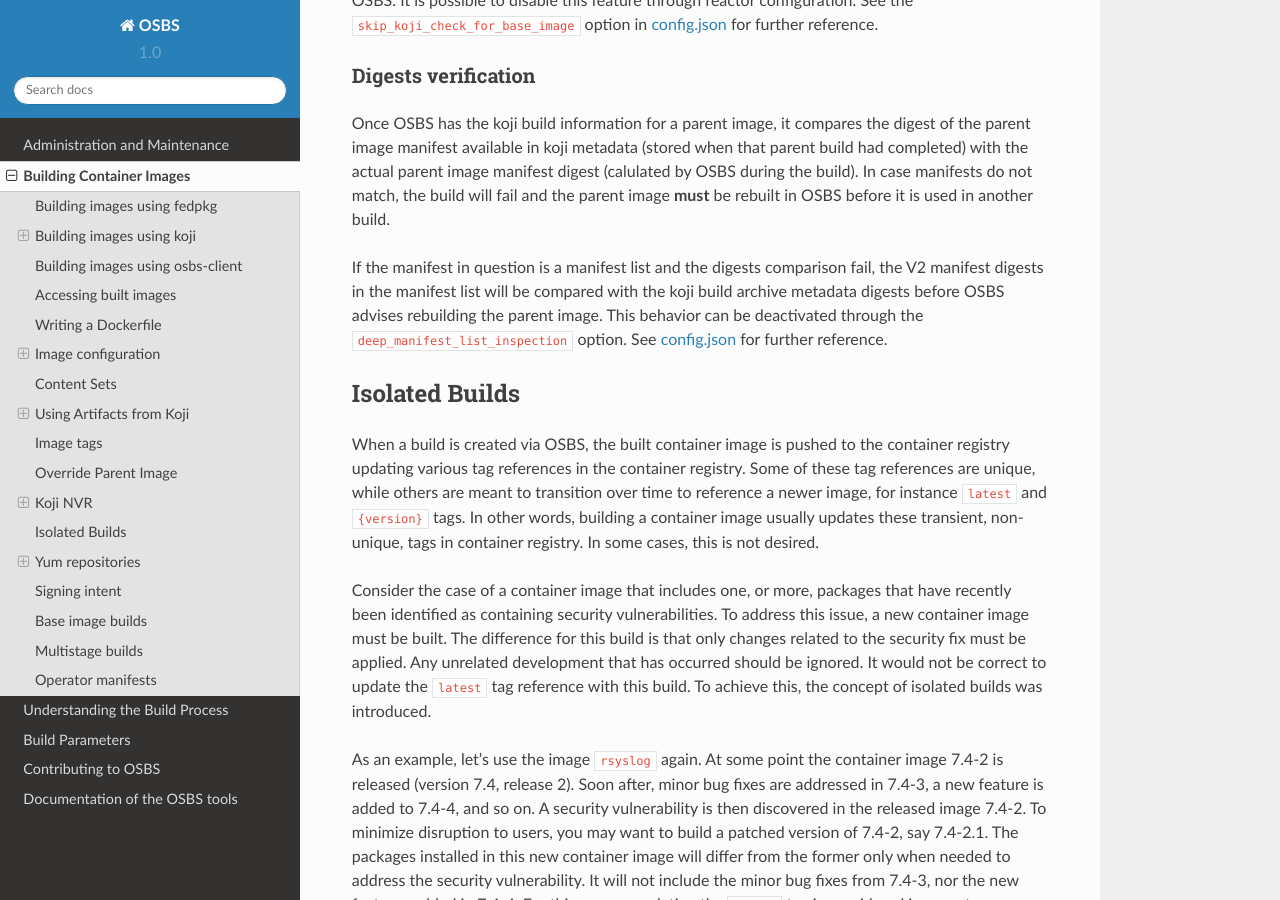
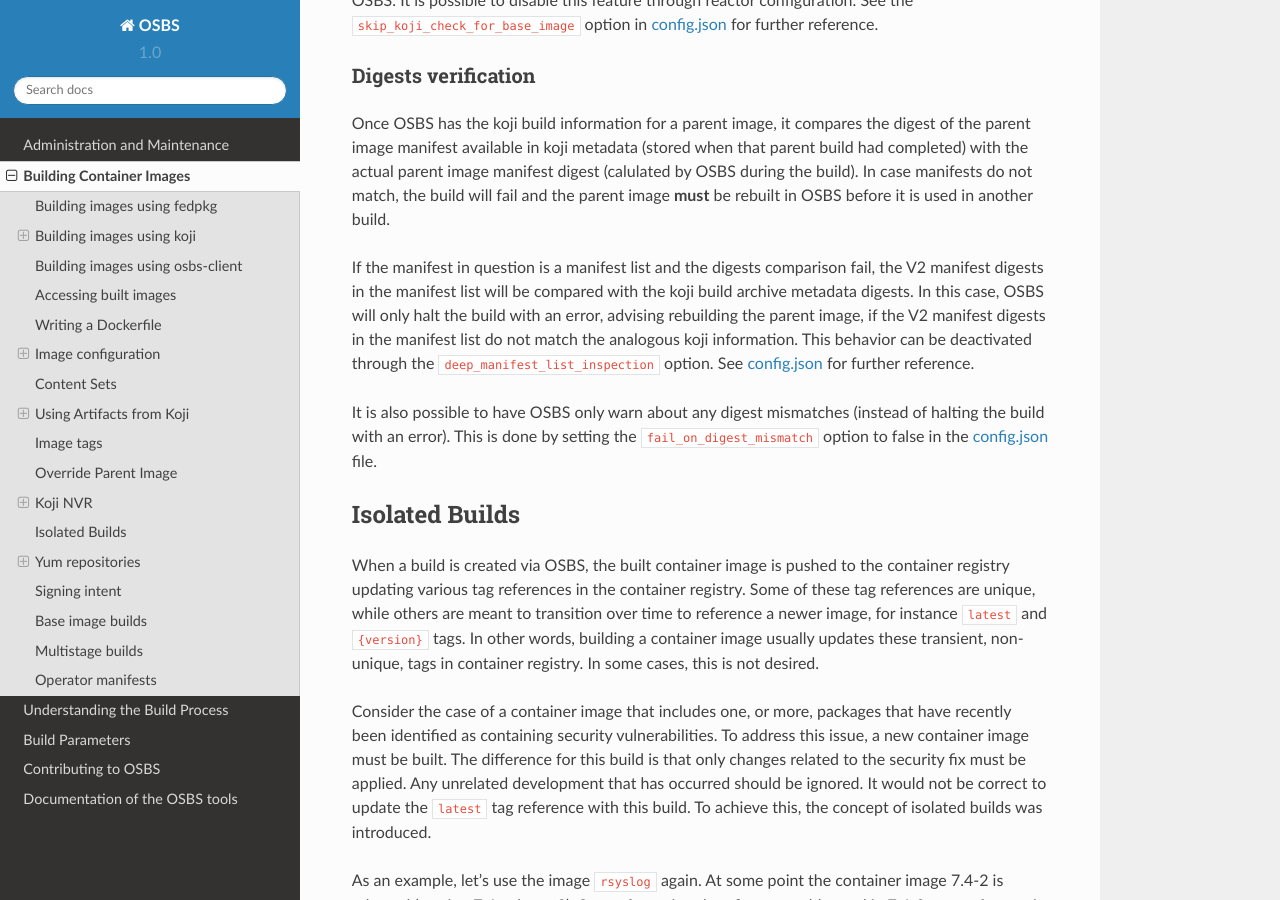
Before and after one commit to containerbuildsystem/osbs-docs, a Sphinx documentation site: the page built from docs/users.rst, in a window 1280 px wide and 900 px high, scrolled down 13243 px. Built offline with Sphinx 7.4.7 and the Read the Docs theme 2.0.0, drawn with Linux system fonts in a browser that asks for light colours.

Commit message:
Improve documentation for manifest digest checks
* OSBS-7813

Signed-off-by: Athos Ribeiro <athos@redhat.com>

```diff
--- a/docs/users.rst
+++ b/docs/users.rst
@@ -710,9 +710,15 @@
 
 If the manifest in question is a manifest list and the digests comparison fail,
 the V2 manifest digests in the manifest list will be compared with the koji
-build archive metadata digests before OSBS advises rebuilding the parent image.
-This behavior can be deactivated through the ``deep_manifest_list_inspection``
+build archive metadata digests. In this case, OSBS will only halt the build
+with an error, advising rebuilding the parent image, if the V2 manifest digests
+in the manifest list do not match the analogous koji information.  This
+behavior can be deactivated through the ``deep_manifest_list_inspection``
 option. See `config.json`_ for further reference.
+
+It is also possible to have OSBS only warn about any digest mismatches (instead
+of halting the build with an error). This is done by setting the
+``fail_on_digest_mismatch`` option to false in the `config.json`_ file.
 
 Isolated Builds
 ---------------
```
